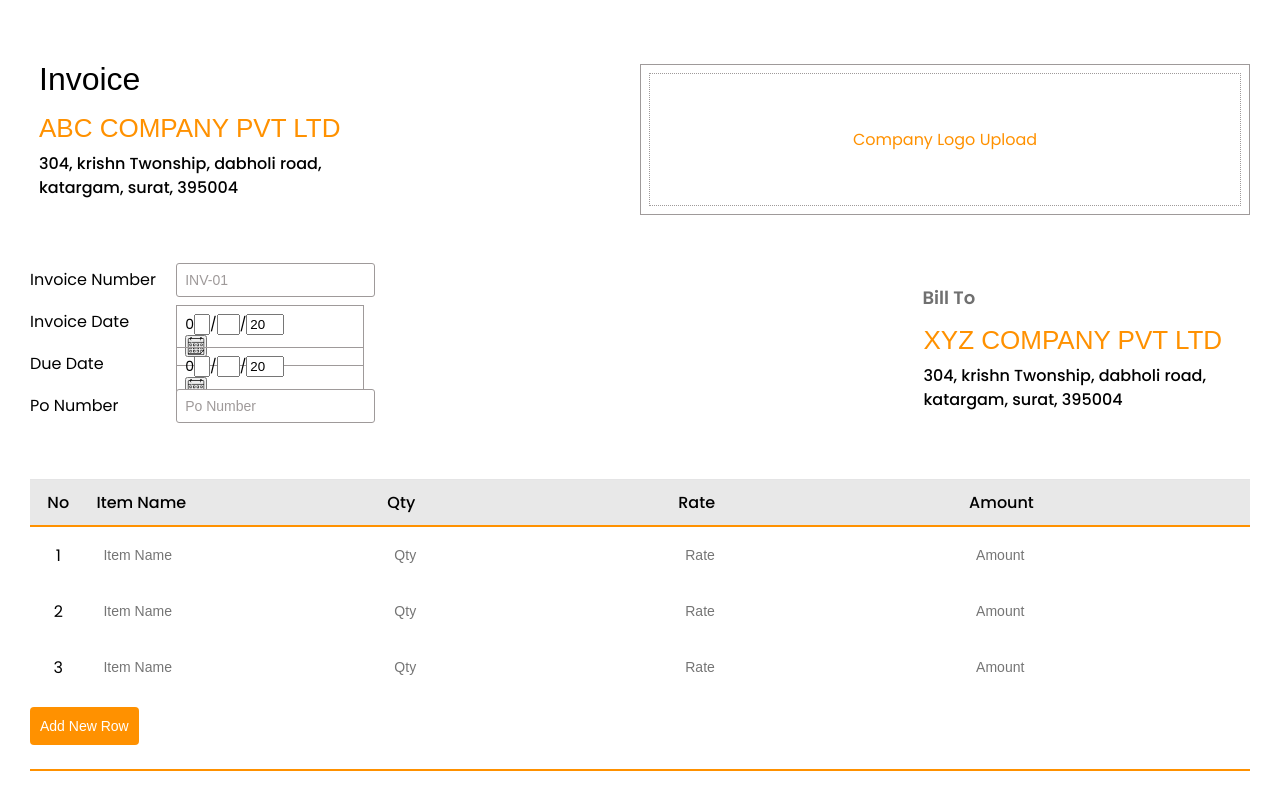
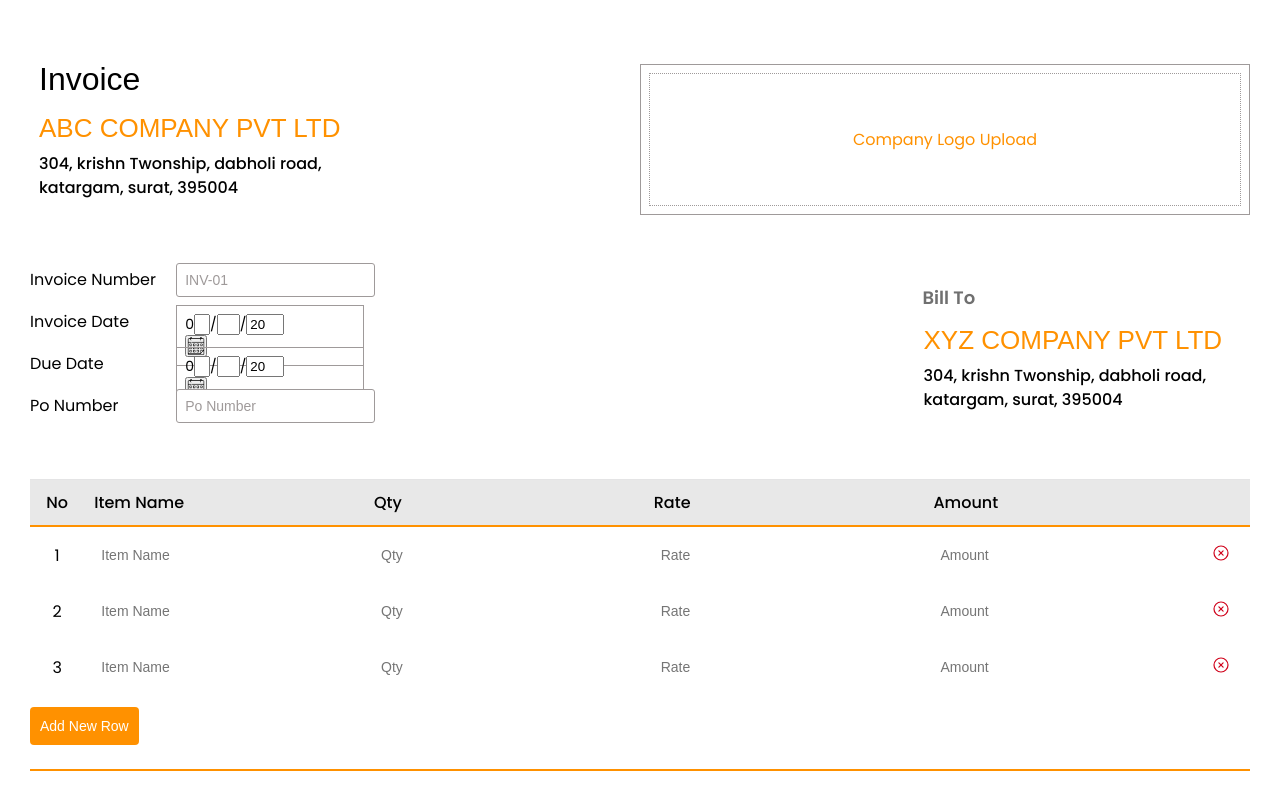
Before and after one commit to pritesh511/invoice-generator, a React (Create React App) app in the folder client/: page / in a window 1280 px wide. Shown: the top 800 px of the page. Built offline with nearby package versions, Linux system fonts and the light colour scheme.

Commit message:
add-close-icon

```diff
--- a/client/src/components/invoice-form/invoice-form.js
+++ b/client/src/components/invoice-form/invoice-form.js
@@ -36,6 +36,7 @@ import axios from "axios";
 import Resizer from "react-image-file-resizer";
 import { saveAs } from "file-saver";
 import calenderSvgIcon from "../../assets/images/calendar.svg";
+import closeIcon from "../../assets/images/red-close.svg";
 
 const InvoiceForm = () => {
   const [invoice, setInvoice] = useState({
@@ -366,6 +367,7 @@ const InvoiceForm = () => {
                       <Th>Qty</Th>
                       <Th>Rate</Th>
                       <Th>Amount</Th>
+                      <Th className="Closeicon"></Th>
                     </Tr>
                   </Thead>
                   <Tbody>
@@ -409,6 +411,14 @@ const InvoiceForm = () => {
                               placeholder="Amount"
                               readOnly={true}
                               value={items[index]?.amount}
+                            />
+                          </Td>
+                          <Td>
+                            <img
+                              src={closeIcon}
+                              onClick={() => {
+                                removeRow(index);
+                              }}
                             />
                           </Td>
                         </Tr>
--- a/client/src/components/invoice-form/styles.js
+++ b/client/src/components/invoice-form/styles.js
@@ -310,6 +310,9 @@ const Th = styled.th`
     text-align: center;
     min-width: 10px;
   }
+  &.Closeicon {
+    min-width: 15px;
+  }
   @media only screen and (max-width: 991px) {
     min-width: 200px;
   }
```
Also changed, not shown: client/src/assets/images/red-close.svg (added).
